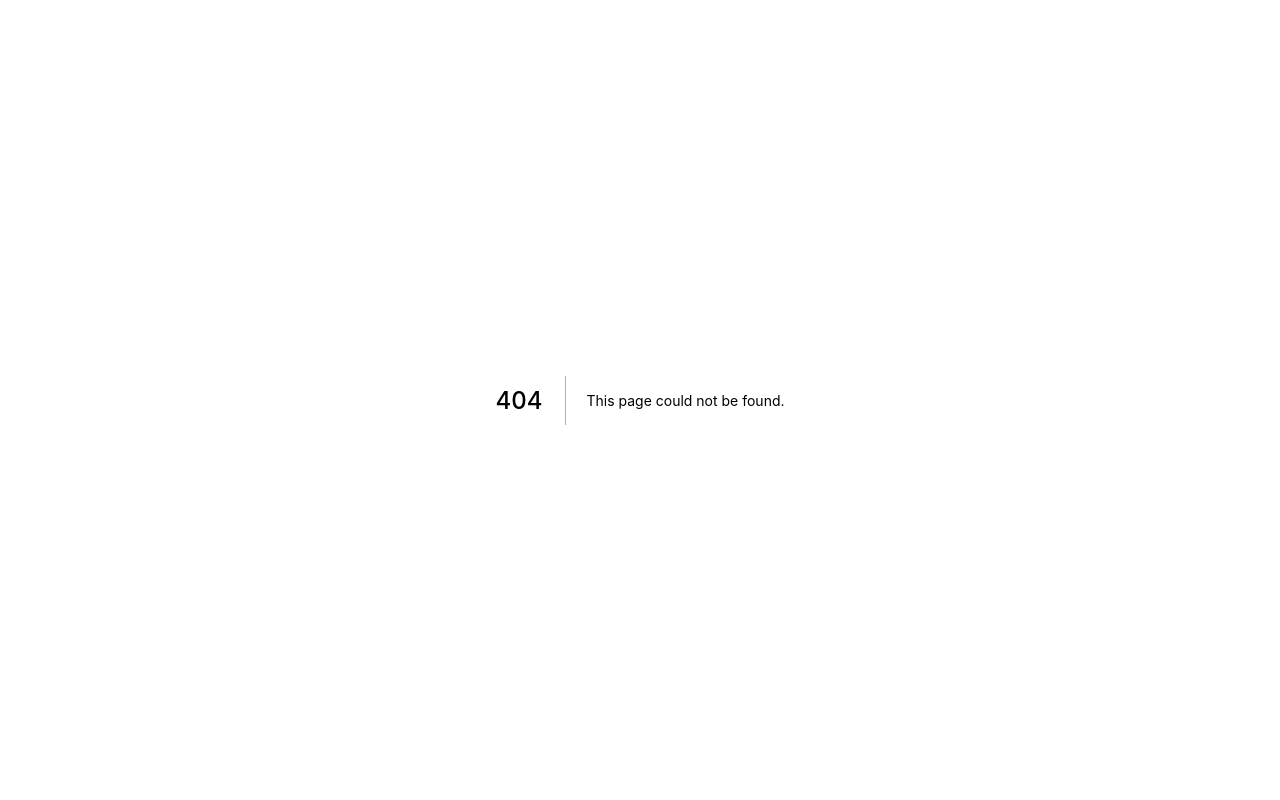
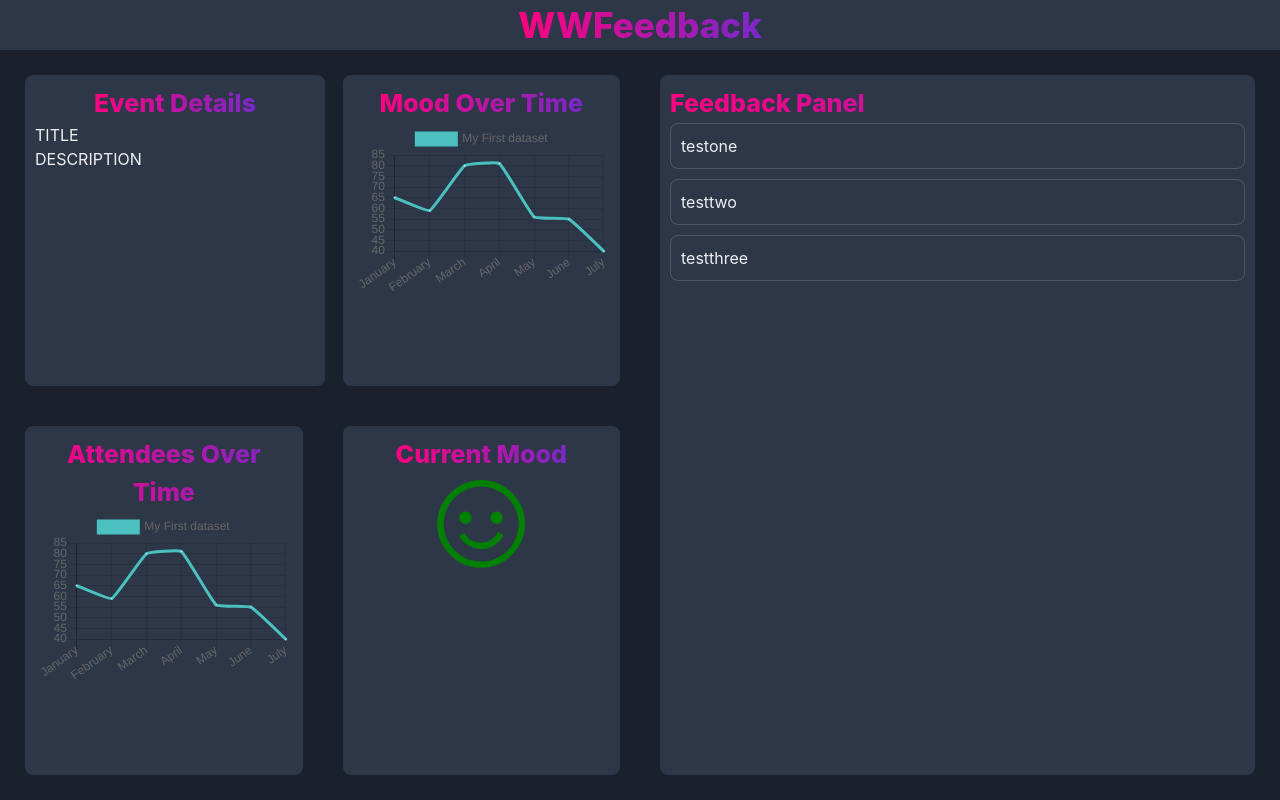
Before and after one commit to eikomaniac/WWFeedback, a Next.js app: page /host/1 in a window 1280 px wide. Before the commit this address had no page. Built offline with nearby package versions, Linux system fonts and the light colour scheme.

Commit message:
Host view page prototype

```diff
--- a/components/Layout.jsx
+++ b/components/Layout.jsx
@@ -18,7 +18,9 @@ export default function Layout({
         <meta name="viewport" content="initial-scale=1.0, width=device-width" />
         <link rel="icon" href="/favicon.ico" />
       </Head>
-      {children}
+      <div className="container">
+        {children}
+      </div>
     </>
   );
 }
--- a/package.json
+++ b/package.json
@@ -13,11 +13,13 @@
     "@emotion/styled": "^11.0.0",
     "@prisma/client": "^2.14.0",
     "axios": "^0.21.1",
+    "chart.js": "^2.9.4",
     "filenamify": "^4.2.0",
     "formik": "^2.2.6",
     "framer-motion": "^3.2.1",
     "next": "10.0.5",
     "react": "17.0.1",
+    "react-chartjs-2": "^2.11.1",
     "react-dom": "17.0.1",
     "react-icons": "^4.1.0",
     "simplebar": "^5.3.0"
--- /dev/null
+++ b/pages/host/[id].jsx
@@ -0,0 +1,147 @@
+import {
+  Box, Center, SimpleGrid, Text,
+} from '@chakra-ui/react';
+import { Line } from 'react-chartjs-2';
+import { VscSmiley } from 'react-icons/vsc';
+
+import Layout from '../../components/Layout';
+
+const data = {
+  labels: ['January', 'February', 'March', 'April', 'May', 'June', 'July'],
+  datasets: [
+    {
+      label: 'My First dataset',
+      fill: false,
+      lineTension: 0.1,
+      backgroundColor: 'rgba(75,192,192,0.4)',
+      borderColor: 'rgba(75,192,192,1)',
+      borderCapStyle: 'butt',
+      borderDash: [],
+      borderDashOffset: 0.0,
+      borderJoinStyle: 'miter',
+      pointBorderColor: 'rgba(75,192,192,1)',
+      pointBackgroundColor: '#fff',
+      pointBorderWidth: 1,
+      pointHoverRadius: 5,
+      pointHoverBackgroundColor: 'rgba(75,192,192,1)',
+      pointHoverBorderColor: 'rgba(220,220,220,1)',
+      pointHoverBorderWidth: 2,
+      pointRadius: 1,
+      pointHitRadius: 10,
+      data: [65, 59, 80, 81, 56, 55, 40],
+    },
+  ],
+};
+
+export default function Home() {
+  return (
+    <Layout title="Host View">
+      <Center width="100vw" height="50px" background="#2D3748">
+        <Text
+          bgGradient="linear(to-l, #7928CA,#FF0080)"
+          bgClip="text"
+          fontSize="35px"
+          fontWeight="extrabold"
+          textAlign="center"
+        >
+          WWFeedback
+        </Text>
+      </Center>
+      <SimpleGrid columns={[1, null, 2]} spacing="40px" margin="25px">
+        <SimpleGrid columns={[1, null, 2]} spacing="40px">
+
+          <Box borderRadius="lg" bg="#2D3748" minWidth="300px" padding="10px">
+            <Center>
+              <Text
+                bgGradient="linear(to-l, #7928CA,#FF0080)"
+                bgClip="text"
+                fontSize="25px"
+                fontWeight="extrabold"
+                textAlign="center"
+              >
+                Event Details
+              </Text>
+            </Center>
+            TITLE
+            <br />
+            DESCRIPTION
+          </Box>
+          <Box borderRadius="lg" bg="#2D3748" padding="10px">
+            <Center>
+              <Text
+                bgGradient="linear(to-l, #7928CA,#FF0080)"
+                bgClip="text"
+                fontSize="25px"
+                fontWeight="extrabold"
+                textAlign="center"
+              >
+                Mood Over Time
+              </Text>
+            </Center>
+            <Line height="200px" data={data} />
+          </Box>
+          <Box borderRadius="lg" bg="#2D3748" padding="10px">
+            <Center>
+              <Text
+                bgGradient="linear(to-l, #7928CA,#FF0080)"
+                bgClip="text"
+                fontSize="25px"
+                fontWeight="extrabold"
+                textAlign="center"
+              >
+                Attendees Over Time
+              </Text>
+            </Center>
+            <Line height="200px" data={data} />
+          </Box>
+          <Box borderRadius="lg" bg="#2D3748" padding="10px">
+            <Center>
+              <Text
+                bgGradient="linear(to-l, #7928CA,#FF0080)"
+                bgClip="text"
+                fontSize="25px"
+                fontWeight="extrabold"
+                textAlign="center"
+              >
+                Current Mood
+              </Text>
+            </Center>
+            <Center>
+              <VscSmiley color="green" fontSize="100px" />
+            </Center>
+          </Box>
+        </SimpleGrid>
+        <Box height="calc(100vh - 100px)" borderRadius="lg" padding="10px" bg="#2D3748">
+          <Text
+            bgGradient="linear(to-l, #7928CA,#FF0080)"
+            bgClip="text"
+            fontSize="25px"
+            fontWeight="extrabold"
+          >
+            Feedback Panel
+          </Text>
+          {['testone', 'testtwo', 'testthree'].map((feedback) => (
+            <Box borderWidth="1px" marginBottom="10px" borderRadius="lg" overflow="hidden" padding="10px">
+              {feedback}
+            </Box>
+          ))}
+        </Box>
+      </SimpleGrid>
+    </Layout>
+  );
+}
+
+// export async function getStaticPaths(context) {
+//   // const res = await axios.get('/api/v1/sessions', {
+//   //   params: {
+//   //     id: code,
+//   //   },
+//   // });
+
+//   return {
+//     paths: [
+//       { params: { } }, // See the "paths" section below
+//     ],
+//     fallback: false, // See the "fallback" section below
+//   };
+// }
--- a/pages/index.jsx
+++ b/pages/index.jsx
@@ -10,12 +10,12 @@ import JoinSession from '../components/JoinSession';
 import CreateSession from '../components/CreateSession';
 
 export default function Home() {
-  const [pageView, setPageView] = useState('create');
+  const [pageView, setPageView] = useState('home');
 
   return (
     <Layout title={pageView === 'home' ? undefined : `${pageView.charAt(0).toUpperCase() + pageView.slice(1)} Session`}>
       {['home', 'join'].includes(pageView) && (
-        <div className="container" style={{ display: 'grid', placeItems: 'center', height: '85vh' }}>
+        <div style={{ display: 'grid', placeItems: 'center', height: '85vh' }}>
           {pageView === 'home' && (
             <div>
               <Title title="WWFeedback" style={{ paddingBottom: 25 }} />
```
Also changed, not shown: public/vercel.svg (deleted), 1 other file (tests, documents, lock files or other folders).
